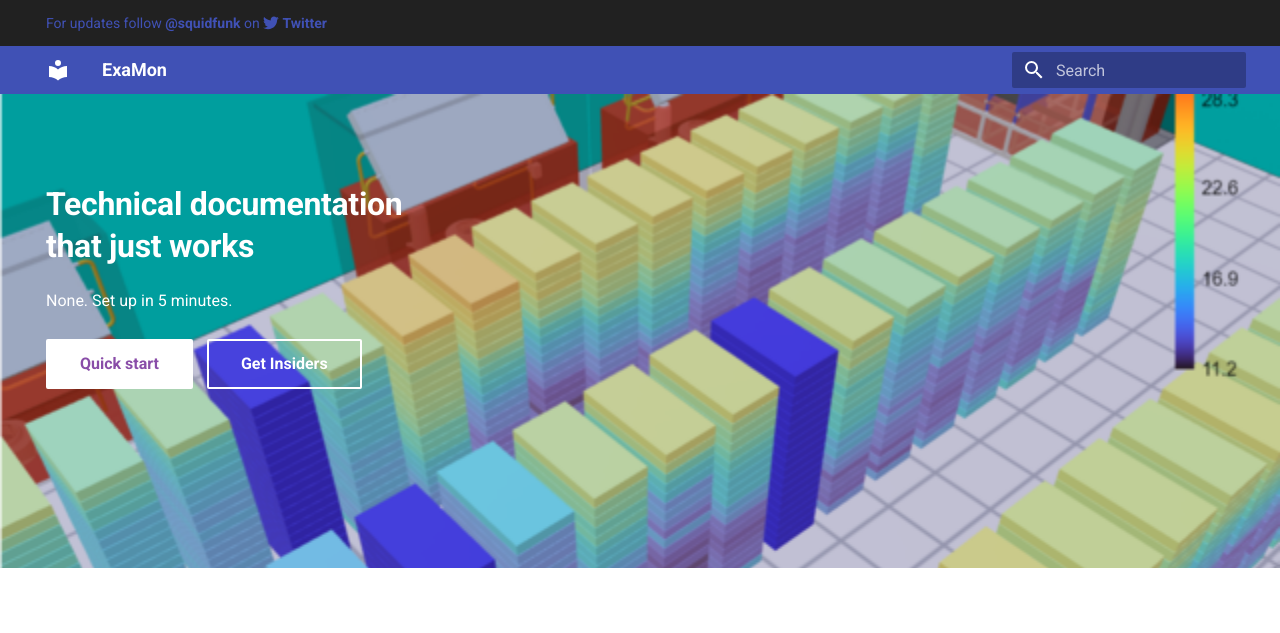
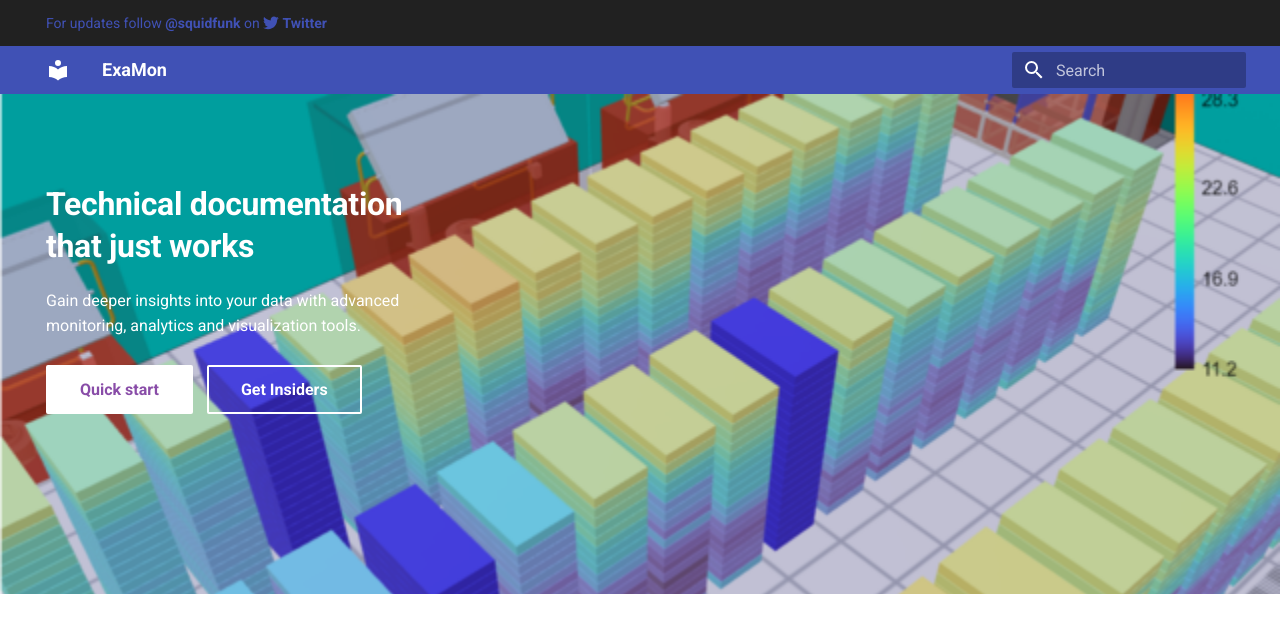
Before and after one commit to fbeneventi/examon-docs-mkd, an MkDocs documentation site: the page built from docs/index.md, in a window 1280 px wide. Shown: the top 633 px of the page. Built offline with MkDocs 1.6.1 and Material for MkDocs 9.7.7, drawn with Linux system fonts in a browser that asks for light colours.

Commit message:
created pitch

```diff
--- a/mkdocs.yml
+++ b/mkdocs.yml
@@ -1,4 +1,5 @@
 site_name: ExaMon
+site_description: Gain deeper insights into your data with advanced monitoring, analytics and visualization tools.
 
 theme:
   name: material
--- a/overrides/home.html
+++ b/overrides/home.html
@@ -214,7 +214,7 @@
           <!-- Hero content -->
           <div class="tx-hero__content">
             <h1>Technical documentation that just works</h1>
-            <p>{{ config.site_description }}. Set up in 5 minutes.</p>
+            <p>{{ config.site_description }}</p>
             <a
               href="{{ page.next_page.url | url }}"
               title="{{ page.next_page.title | e }}"
```
